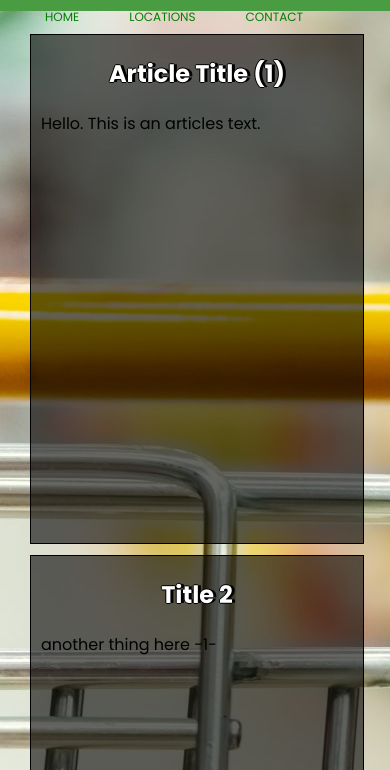
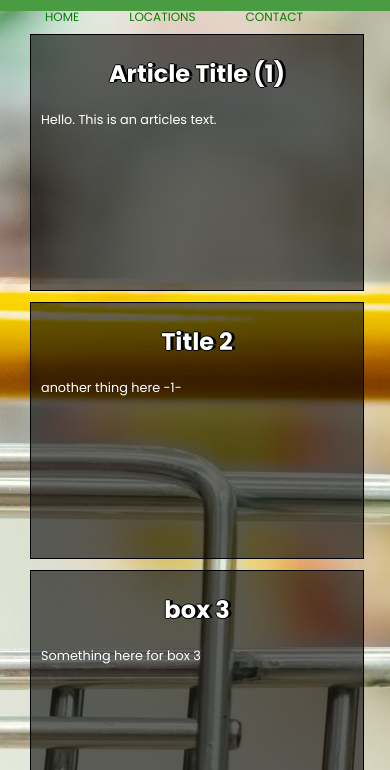
Before and after one commit to simwhiteside/RFD, a plain HTML site: page index.html in a window 390 px wide. Shown: the part 74-844 px from the top of the page. Drawn offline with Linux system fonts and the light colour scheme.

Commit message:
Update style.css

```diff
--- a/style.css
+++ b/style.css
@@ -10,6 +10,7 @@ body {
 	background-attachment: fixed;
     box-sizing: border-box;
 }
+
 
 .wrapper {
 	display: flex;
@@ -60,7 +61,7 @@ body {
 	height: 35px;
 	align-items: center;
 	display: flex;
-	font-size: 0.5ev;
+
 }
 
 
@@ -100,6 +101,7 @@ article{
 	margin: 1px 10px 10px 0px;
 	text-align: left;
 	backdrop-filter: brightness(1.4) ;
+	font-size: 16px;
 
 }
 
@@ -120,14 +122,21 @@ article h2 {
 }
 
 
-
+p{
+	font-size: 1em;
+}
 
 @media(max-width: 798px){
 	article{
 		backdrop-filter: brightness(0.4);
 		min-width: 80vw;
+	    min-height: 30vh;
+	    color: white;
 	}
 
+    p{
+    	font-size: 0.8em;
+    }
 	.contentwrap{
 		min-width: 320px;
 	}
```
